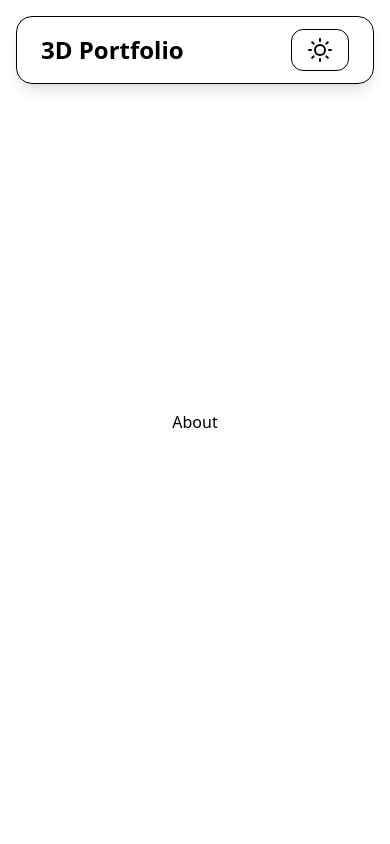
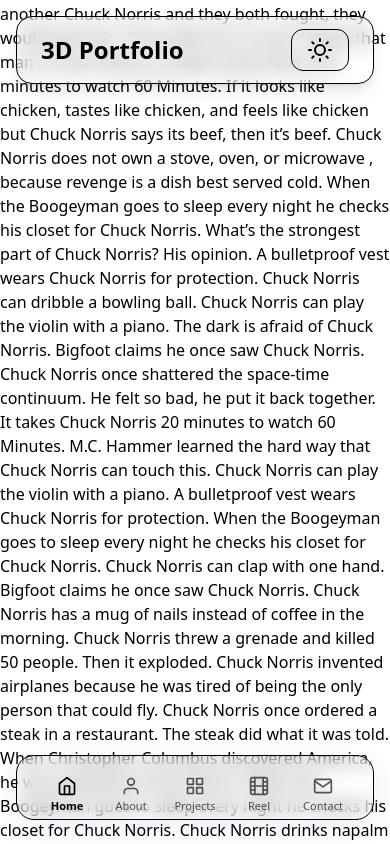
Before and after one commit to shashank9666/personal_portfolio, a Next.js app: page /portfolio/about in a window 390 px wide. Shown: the top 844 px of the page. Built offline with nearby package versions, Linux system fonts and the light colour scheme.

Commit message:
added mobileNav

```diff
--- a/src/app/portfolio/about/page.js
+++ b/src/app/portfolio/about/page.js
@@ -3,11 +3,66 @@ export default function About() {
     <div
       className="flex items-center justify-center h-screen w-screen"
       style={{
-        backgroundColor: 'var(--bg-color)',
-        color: 'var(--text-color)',
+        backgroundColor: "var(--bg-color)",
+        color: "var(--text-color)",
       }}
     >
-      About
+      <p>
+        Chuck Norris can slam revolving doors. When Christopher Columbus
+        discovered America, he was greeted by Chuck Norris. When God said, “Let
+        there be light!” Chuck said, “Say Please.”. Chuck Norris tells Simon
+        what to do. Chuck Norris once had a heart attack. His heart lost. When
+        we first landed on the moon, the astronauts noted there was print on the
+        moon that said “Chuck Norris was here.”. M.C. Hammer learned the hard
+        way that Chuck Norris can touch this. Chuck Norris beats rock, paper,
+        scissors. Cannon balls, tanks, super destroyers, exploding stars — I
+        could go on. Chuck Norris can hear sign language. Chuck Norris plays
+        Jenga with Stonehenge. Chuck Norris destroyed the periodic table,
+        because Chuck Norris only recognizes the element of surprise. Chuck
+        Norris plays Jenga with Stonehenge. The only time Chuck Norris was ever
+        wrong was when he thought he had made a mistake. Chuck Norris has a mug
+        of nails instead of coffee in the morning. If Chuck Norris were to
+        travel to an alternate dimension in which there was another Chuck Norris
+        and they both fought, they would both win. Time waits for no man. Unless
+        that man is Chuck Norris. It takes Chuck Norris 20 minutes to watch 60
+        Minutes. If it looks like chicken, tastes like chicken, and feels like
+        chicken but Chuck Norris says its beef, then it’s beef. Chuck Norris
+        does not own a stove, oven, or microwave , because revenge is a dish
+        best served cold. When the Boogeyman goes to sleep every night he checks
+        his closet for Chuck Norris. What’s the strongest part of Chuck Norris?
+        His opinion. A bulletproof vest wears Chuck Norris for protection. Chuck
+        Norris can dribble a bowling ball. Chuck Norris can play the violin with
+        a piano. The dark is afraid of Chuck Norris. Bigfoot claims he once saw
+        Chuck Norris. Chuck Norris once shattered the space-time continuum. He
+        felt so bad, he put it back together. It takes Chuck Norris 20 minutes
+        to watch 60 Minutes. M.C. Hammer learned the hard way that Chuck Norris
+        can touch this. Chuck Norris can play the violin with a piano. A
+        bulletproof vest wears Chuck Norris for protection. When the Boogeyman
+        goes to sleep every night he checks his closet for Chuck Norris. Chuck
+        Norris can clap with one hand. Bigfoot claims he once saw Chuck Norris.
+        Chuck Norris has a mug of nails instead of coffee in the morning. Chuck
+        Norris threw a grenade and killed 50 people. Then it exploded. Chuck
+        Norris invented airplanes because he was tired of being the only person
+        that could fly. Chuck Norris once ordered a steak in a restaurant. The
+        steak did what it was told. When Christopher Columbus discovered
+        America, he was greeted by Chuck Norris. When the Boogeyman goes to
+        sleep every night he checks his closet for Chuck Norris. Chuck Norris
+        drinks napalm to fight his heartburn. Chuck Norris does not use spell
+        check. If he happens to misspell a word, Oxford will change the
+        spelling. Chuck Norris used to beat the shit out of his shadow because
+        it was following to close. It now stands a safe 30 feet behind him. If
+        Chuck Norris were to travel to an alternate dimension in which there was
+        another Chuck Norris and they both fought, they would both win. On New
+        Year’s Eve, Chuck Norris promised that he’d lose 20 pounds. The next
+        morning he shaved his chest and smiled as he realized that he’d lost 30.
+        Chuck Norris’ tears cure cancer. Too bad he has never cried. Chuck
+        Norris beats rock, paper, scissors. Cannon balls, tanks, super
+        destroyers, exploding stars — I could go on. Chuck Norris does not use
+        spell check. If he happens to misspell a word, Oxford will change the
+        spelling. When we first landed on the moon, the astronauts noted there
+        was print on the moon that said “Chuck Norris was here.”. Chuck Norris
+        has a mug of nails instead of coffee in the morning.
+      </p>
     </div>
   );
 }
--- a/src/app/portfolio/layout.js
+++ b/src/app/portfolio/layout.js
@@ -1,6 +1,7 @@
 "use client";
 
 import Header from "@/components/layout/Header";
+import MobileNav from "@/components/layout/MobileNav";
 import Sidebar from "@/components/layout/Sidebar";
 
 export default function PortfolioLayout({ children }) {
@@ -8,6 +9,7 @@ export default function PortfolioLayout({ children }) {
     <>
       <Header />
       <Sidebar />
+      <MobileNav />
       <main className="h-screen w-screen mx-auto">{children}</main>
     </>
   );
--- a/src/app/portfolio/page.js
+++ b/src/app/portfolio/page.js
@@ -74,6 +74,7 @@ export default function PortfolioHome() {
       <button
         onClick={scrollToTop}
         aria-label="Scroll to top"
+        className="mb-16"
         style={{
           position: "fixed",
           bottom: "2rem",
@@ -83,8 +84,8 @@ export default function PortfolioHome() {
           fontSize: "1.8rem",
           borderRadius: "50%",
           border: "none",
-          backgroundColor: "var(--bg-color, #333)",
-          color: "var(--text-color, #fff)",
+          backgroundColor: "var(--bg-color)",
+          color: "var(--text-color)",
           cursor: "pointer",
           boxShadow: "0 2px 8px rgba(0,0,0,0.3)",
           opacity: showScroll ? 1 : 0,
--- /dev/null
+++ b/src/components/layout/MobileNav.js
@@ -0,0 +1,131 @@
+"use client";
+
+import React, { useEffect, useRef, useState, useCallback } from "react";
+import { FiHome, FiUser, FiGrid, FiFilm, FiMail } from "react-icons/fi";
+
+const links = [
+  { id: "home", label: "Home", icon: <FiHome /> },
+  { id: "about", label: "About", icon: <FiUser /> },
+  { id: "projects", label: "Projects", icon: <FiGrid /> },
+  { id: "reel", label: "Reel", icon: <FiFilm /> },
+  { id: "contact", label: "Contact", icon: <FiMail /> },
+];
+
+export default function MobileNav() {
+  const [active, setActive] = useState("home");
+  const containerRef = useRef(null);
+  const itemRefs = useRef([]);
+  const observerRef = useRef(null);
+
+  const goTo = useCallback((id) => {
+    const el = document.getElementById(id);
+    if (el) el.scrollIntoView({ behavior: "smooth", block: "start" });
+    setActive(id);
+  }, []);
+
+  // intersection observer to detect active section
+  useEffect(() => {
+    if (typeof window === "undefined") return;
+
+    const ioOptions = {
+      root: null,
+      // triggers when section is near top of viewport
+      rootMargin: "0px 0px -60% 0px",
+      threshold: 0,
+    };
+
+    const callback = (entries) => {
+      entries.forEach((entry) => {
+        const id = entry.target.id;
+        if (entry.isIntersecting) {
+          setActive(id);
+        }
+      });
+    };
+
+    observerRef.current = new IntersectionObserver(callback, ioOptions);
+
+    links.forEach((l) => {
+      const el = document.getElementById(l.id);
+      if (el) observerRef.current.observe(el);
+    });
+
+    return () => {
+      if (observerRef.current) {
+        observerRef.current.disconnect();
+        observerRef.current = null;
+      }
+    };
+  }, []);
+
+  // keyboard left/right navigation
+  useEffect(() => {
+    const onKey = (e) => {
+      if (["ArrowLeft", "ArrowRight"].includes(e.key)) {
+        e.preventDefault();
+        const current = links.findIndex((l) => l.id === active);
+        if (current === -1) return;
+        const next =
+          e.key === "ArrowRight"
+            ? (current + 1) % links.length
+            : (current - 1 + links.length) % links.length;
+        goTo(links[next].id);
+      }
+    };
+    window.addEventListener("keydown", onKey);
+    return () => window.removeEventListener("keydown", onKey);
+  }, [active, goTo]);
+
+  return (
+    <div className="sm:hidden">
+      <nav
+        ref={containerRef}
+        aria-label="Mobile bottom navigation"
+        className="fixed left-4 right-4 bottom-6 z-50"
+        style={{
+          borderRadius: "18px",
+          backgroundColor: "rgba(var(--bg-color-rgb), 0.18)",
+          border: "1px solid var(--border-color)",
+          color: "var(--text-color)",
+          backdropFilter: "blur(var(--backdrop-blur))",
+          WebkitBackdropFilter: "blur(var(--backdrop-blur))",
+          boxShadow: "0 8px 32px 0 rgba(31, 38, 135, 0.08)",
+        }}
+      >
+        <div className="relative mx-3">
+          <div className="px-2 pt-3" style={{ paddingBottom: "env(safe-area-inset-bottom, 12px)" }}>
+            <ul className="flex items-center justify-between gap-1">
+              {links.map((link, idx) => (
+                <li key={link.id} ref={(el) => (itemRefs.current[idx] = el)} className="flex-1">
+                  <button
+                    onClick={() => goTo(link.id)}
+                    onKeyDown={(e) => {
+                      if (e.key === "Enter" || e.key === " ") {
+                        e.preventDefault();
+                        goTo(link.id);
+                      }
+                    }}
+                    aria-current={active === link.id ? "page" : undefined}
+                    aria-label={link.label}
+                    className={`w-full flex flex-col items-center gap-1 py-2 px-1 transition-colors focus:outline-none rounded-lg`}
+                    style={{
+                      color: "var(--text-color)",
+                      opacity: active === link.id ? 1 : 0.65,
+                      fontWeight: active === link.id ? 600 : 500,
+                      WebkitTapHighlightColor: "transparent",
+                    }}
+                  >
+                    <span className="text-xl" aria-hidden="true">
+                      {link.icon}
+                    </span>
+                    <span className="text-[11px] leading-none select-none">{link.label}</span>
+                  </button>
+                </li>
+              ))}
+            </ul>
+          </div>
+        </div>
+      </nav>
+    </div>
+  );
+}
--- a/src/components/r3f_components/Home/Scene.js
+++ b/src/components/r3f_components/Home/Scene.js
@@ -38,7 +38,7 @@ export default function Scene() {
         <Model scale={1} position={[0, -1.2, 0]} rotation={[0,0.5,0]} />
 
         {/* Controls - Only one instance needed */}
-        <OrbitControls enableZoom={false}  />
+        <OrbitControls enableZoom={false} enablePan={false} enableRotate={false}/>
 
         {/* Postprocessing Stack */}
         <EffectComposer disableNormalPass>
--- a/src/components/r3f_components/Home/page.js
+++ b/src/components/r3f_components/Home/page.js
@@ -4,7 +4,6 @@ import dynamic from 'next/dynamic';
 // Dynamically import the Scene component and disable Server-Side Rendering (SSR)
 const DynamicScene = dynamic(() => import('../../r3f_components/Home/Scene'), {
   ssr: false,
-  loading: () => <div style={{ height: '100vh' }}>Loading 3D Scene...</div>
 });
 
 export default function Home() {
--- a/src/components/r3f_components/Model/page.js
+++ b/src/components/r3f_components/Model/page.js
@@ -20,4 +20,4 @@ export function Model(props) {
   return <primitive object={scene} {...props} />;
 }
 
-useGLTF.preload("/model.glb");
+useGLTF.preload("/3d_models/Idle.glb");
--- a/src/styles/globals.css
+++ b/src/styles/globals.css
@@ -12,13 +12,13 @@ html {
 :root {
   --bg-color-rgb: 255, 255, 255;
   --text-color: #000000;
-  --border-color: rgba(0, 0, 0);
+  --border-color: rgb(0, 0, 0);
   --backdrop-blur: 10px;
 }
 
 [data-theme="dark"] {
   --bg-color-rgb: 0, 0, 0;
   --text-color: #ffffff;
-  --border-color: rgba(255, 255, 255);
+  --border-color: rgb(255, 255, 255);
   --backdrop-blur: 10px;
 }
```
